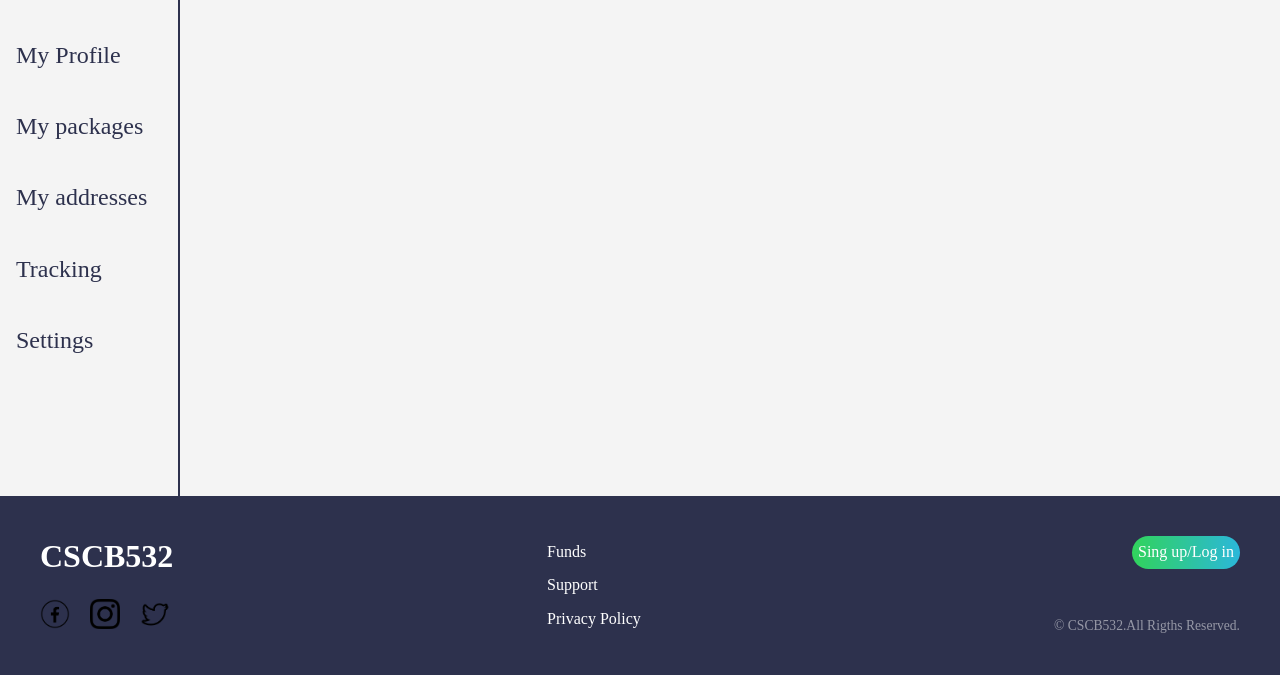
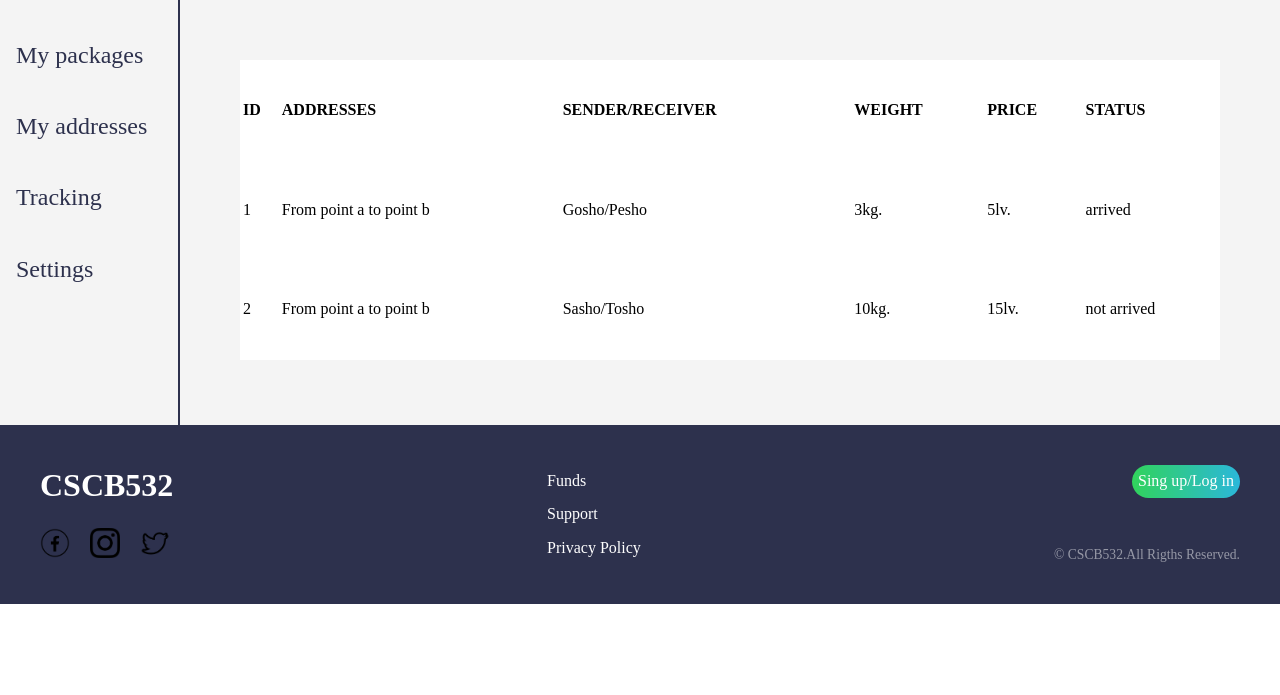
Before and after one commit to Ignatovw99/Logistic-Company, a Flask app: template app/templates/profile.html in a window 1280 px wide. Shown: the part 105-800 px from the top of the page. Run offline with Flask 2, Linux system fonts and the light colour scheme; the template is opened without the code that fills it, so the values that code supplies are empty.

Commit message:
Working on the table

```diff
--- a/app/templates/profile.html
+++ b/app/templates/profile.html
@@ -39,15 +39,40 @@
         </header>
 
         <section class="profile">
+
             <div class="profile__menu">
-                <a href="#">My Profile</a>
                 <a href="#">My packages</a>
                 <a href="#">My addresses</a>
                 <a href="#">Tracking</a>
                 <a href="#">Settings</a>
             </div>
 
-
+         <table class="profile__table">
+             <tr>
+                 <th>Id</th>
+                 <th>Addresses</th>
+                 <th>Sender/Receiver</th>
+                 <th>Weight</th>
+                 <th>Price</th>
+                 <th>Status</th>
+             </tr>
+             <tr>
+                 <td>1</td>
+                 <td>From point a to point b</td>
+                 <td>Gosho/Pesho</td>
+                 <td>3kg.</td>
+                 <td>5lv.</td>
+                 <td>arrived</td>
+             </tr>
+             <tr>
+                <td>2</td>
+                <td>From point a to point b</td>
+                <td>Sasho/Tosho</td>
+                <td>10kg.</td>
+                <td>15lv.</td>
+                <td>not arrived</td>
+            </tr>
+         </table>
 
         </section>
 
--- a/app/templates/scssAndJs/scss/_profile.scss
+++ b/app/templates/scssAndJs/scss/_profile.scss
@@ -1,5 +1,8 @@
 .profile{
+    display: flex;
     background-color: $veryLightGrey;
+
+
     &__menu{
         width: 180px;
         display: flex;
@@ -30,4 +33,18 @@
         }
     }
 
+    &__table{
+
+        flex-grow: 2;
+        background: $white;
+
+        height: 300px;
+        margin:60px 60px 60px 60px;
+
+        th{
+            text-align: left;
+            text-transform: uppercase;
+        }
+    }
+
 }
--- a/app/templates/scssAndJs/scss/style.css
+++ b/app/templates/scssAndJs/scss/style.css
@@ -502,6 +502,9 @@ h2 {
 }
 
 .profile {
+  display: -webkit-box;
+  display: -ms-flexbox;
+  display: flex;
   background-color: #f4f4f4;
 }
 
@@ -540,4 +543,18 @@ h2 {
 .profile__menu a:hover {
   color: #31d35c;
 }
+
+.profile__table {
+  -webkit-box-flex: 2;
+      -ms-flex-positive: 2;
+          flex-grow: 2;
+  background: white;
+  height: 300px;
+  margin: 60px 60px 60px 60px;
+}
+
+.profile__table th {
+  text-align: left;
+  text-transform: uppercase;
+}
 /*# sourceMappingURL=style.css.map */
```
Also changed, not shown: 1 other file.
